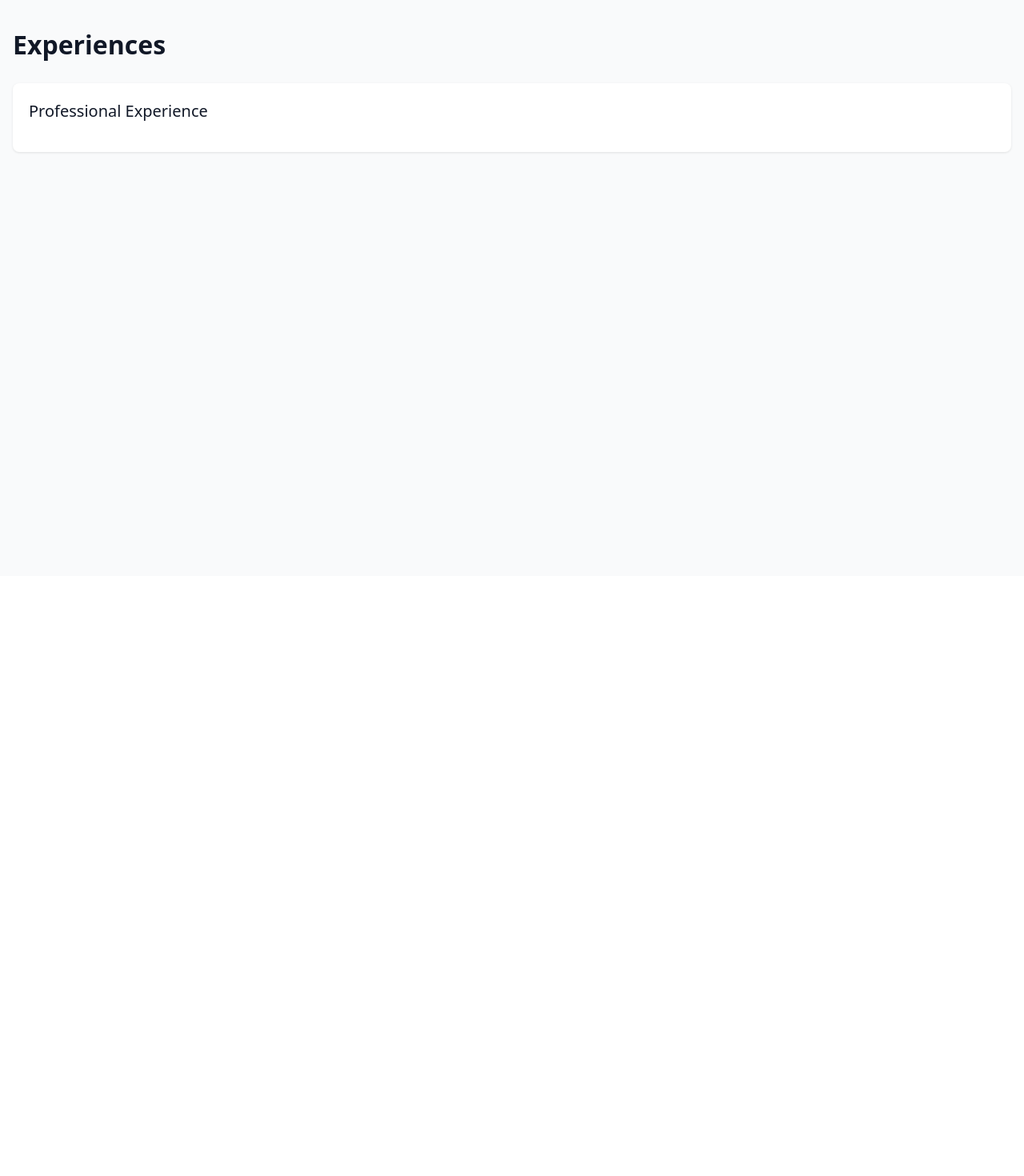
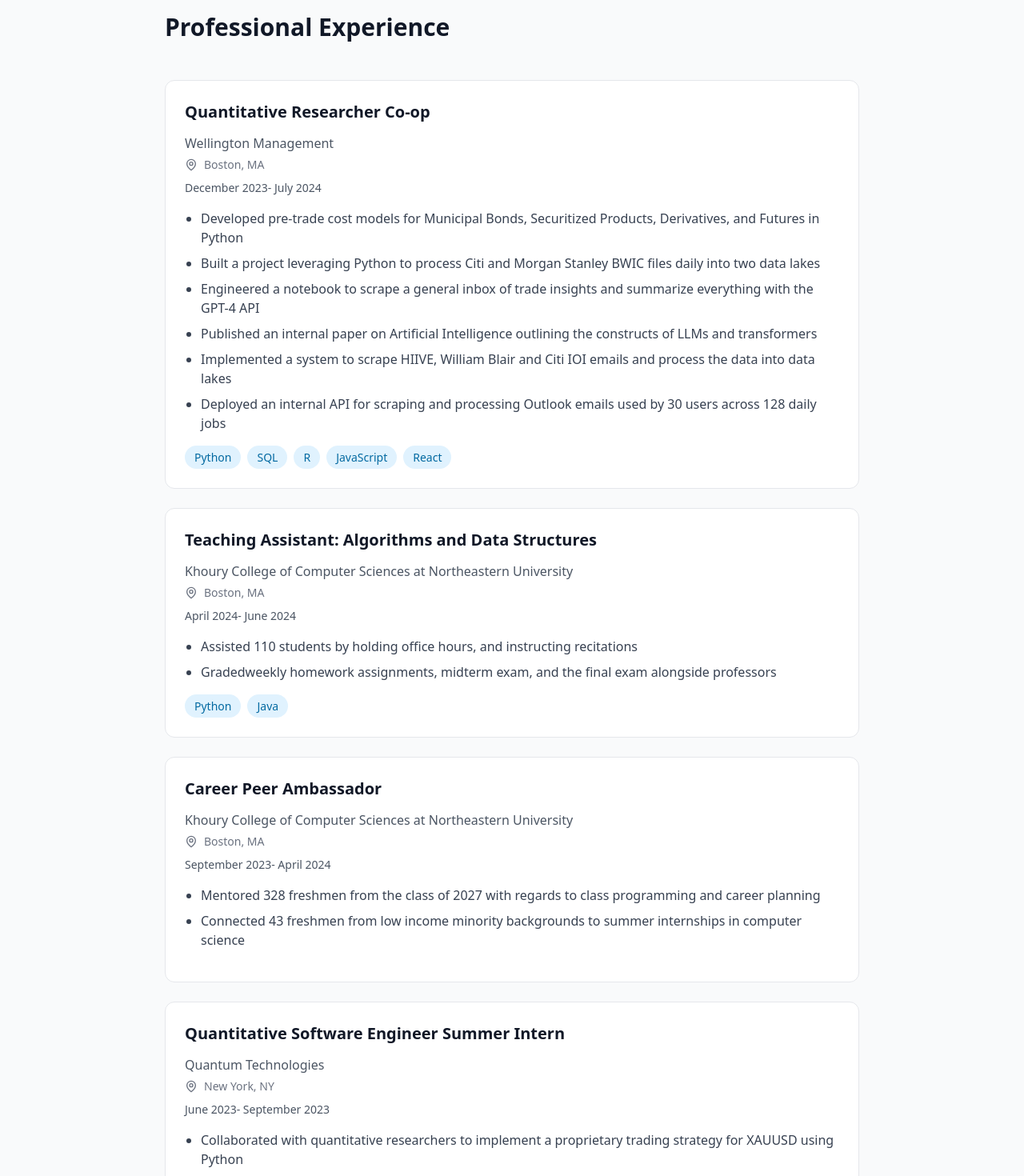
Before and after one commit to Tarif-Khan/tarif-khan.github.io, a React (Vite) app: page /experiences in a window 1280 px wide. Shown: the part 80-1550 px from the top of the page at 80% size. Before the commit the page ends 800 px from the top, so only its background shows below. Built offline with nearby package versions, Linux system fonts and the light colour scheme.

Commit message:
Experiences Cards Done!!

```diff
--- a/src/pages/Experiences.tsx
+++ b/src/pages/Experiences.tsx
@@ -1,15 +1,131 @@
 import React from 'react';
 import '../styles/experiences.css';
+import { MapPin } from 'lucide-react';
+
+const experienceData = [
+  {
+    id: 1,
+    position: "Quantitative Researcher Co-op",
+    company: "Wellington Management",
+    location: "Boston, MA",
+    date: "December 2023- July 2024",
+    link: "https://www.wellington.com/en",
+    responsibilities: [
+      "Developed pre-trade cost models for Municipal Bonds, Securitized Products, Derivatives, and Futures in Python",
+      "Built a project leveraging Python to process Citi and Morgan Stanley BWIC files daily into two data lakes",
+      "Engineered a notebook to scrape a general inbox of trade insights and summarize everything with the GPT-4 API",
+      "Published an internal paper on Artificial Intelligence outlining the constructs of LLMs and transformers",
+      "Implemented a system to scrape HIIVE, William Blair and Citi IOI emails and process the data into data lakes",
+      "Deployed an internal API for scraping and processing Outlook emails used by 30 users across 128 daily jobs"
+    ],
+    skills: ["Python", "SQL", "R", "JavaScript", "React"]
+  },
+  {
+    id: 2,
+    position: "Teaching Assistant: Algorithms and Data Structures",
+    company: "Khoury College of Computer Sciences at Northeastern University",
+    location: "Boston, MA",
+    date: "April 2024- June 2024",
+    link: "https://www.khoury.northeastern.edu/",
+    responsibilities: [
+      "Assisted 110 students by holding office hours, and instructing recitations",
+      "Gradedweekly homework assignments, midterm exam, and the final exam alongside professors",
+    ],
+    skills: ["Python", "Java"]
+  },
+  {
+    id: 3,
+    position: "Career Peer Ambassador",
+    company: "Khoury College of Computer Sciences at Northeastern University",
+    location: "Boston, MA",
+    date: "September 2023- April 2024",
+    link: "https://www.khoury.northeastern.edu/",
+    responsibilities: [
+      "Mentored 328 freshmen from the class of 2027 with regards to class programming and career planning",
+      "Connected 43 freshmen from low income minority backgrounds to summer internships in computer science",
+    ],
+    skills: []
+  },
+  {
+    id: 4,
+    position: "Quantitative Software Engineer Summer Intern",
+    company: "Quantum Technologies",
+    location: "New York, NY",
+    date: "June 2023- September 2023",
+    responsibilities: [
+      "Collaborated with quantitative researchers to implement a proprietary trading strategy for XAUUSD using Python",
+      "Enhanced the performance of traders through trade cost analysis (TCA) up to a 15% increase in alpha per trade",
+      "Created a SQL-based database to store and manage trade history details for 6200 trades",
+    ],
+    skills: ["Python", "SQL", "Java", "R"]
+  },
+  {
+    id: 5,
+    position: "Software Engineering Co-op",
+    company: "Scotiabank",
+    location: "New York, NY",
+    date: "January 2023- June 2023",
+    link: "https://www.gbm.scotiabank.com/en/about-overview/our-global-presence/united-states-campaign.html/",
+    responsibilities: [
+      "Released a platform to recover lost single as well as grouped trade files sent from Goldman Sachs, JP Morgan, Omgeo, Jane Street and 11 other clients through input of a Swift Reference or Message ID",
+      "Integrated SQL queries extracted from XML property files using JavaSQL to match input to a trade file",
+      "Searched through 6 servers using JSCH to search for, display contents, and present file paths for matching files",
+      "Leveraged Java Swing prioritizing a Multiple Document Interface and JTables for the GUI",
+      "Located and restored 6800 lost trade files in the first two months of release"
+    ],
+    skills: ["Java", "SQL", "XML", "Swift"]
+  },
+  {
+    id: 6,
+    position: "Teaching Assistant: Discrete Structures",
+    company: "Khoury College of Computer Sciences at Northeastern University",
+    location: "Boston, MA",
+    date: "August 2022- December 2022",
+    link: "https://www.khoury.northeastern.edu/",
+    responsibilities: [
+      "Administered weekly office hours and facilitated discussion through Piazza threads for 755 students",
+      "Graded weekly homework assignments, midterm exam, and the final exam alongside professors",
+    ],
+    skills: []
+  },
+];
 
 const Experiences = () => {
   return (
-    <div className="content-wrapper">
-      <h2 className="section-title">Experiences</h2>
-      <div className="experience-container">
-        <div className="experience-section">
-          <h3 className="experience-heading">Professional Experience</h3>
-          {/* Add your resume content here */}
-        </div>
+    <div className="experience-container">
+      <h2 className="text-3xl font-bold text-gray-900 mb-6">Professional Experience</h2>
+      <div className="experience-grid">
+        {experienceData.map((experience) => (
+          <a
+            key={experience.id}
+            href={experience.link}
+            target="_blank"
+            rel="noopener noreferrer"
+            className="experience-card"
+          >
+            <div className="position">{experience.position}</div>
+            <div className="company-info">
+              <div className="company">{experience.company}</div>
+              <div className="location">
+                <MapPin size={16} className="inline mr-1" />
+                {experience.location}
+              </div>
+            </div>
+            <div className="date">{experience.date}</div>
+            <ul className="responsibilities">
+              {experience.responsibilities.map((responsibility, index) => (
+                <li key={index}>{responsibility}</li>
+              ))}
+            </ul>
+            <div className="skills">
+              {experience.skills.map((skill, index) => (
+                <span key={index} className="skill-badge">
+                  {skill}
+                </span>
+              ))}
+            </div>
+          </a>
+        ))}
       </div>
     </div>
   );
--- a/src/styles/experiences.css
+++ b/src/styles/experiences.css
@@ -1,18 +1,87 @@
 .experience-container {
-    background-color: white;
-    border-radius: 0.5rem;
-    box-shadow: 0 1px 3px rgba(0, 0, 0, 0.1);
-    margin-top: 1.5rem;
-    overflow: hidden;
+  max-width: 900px;
+  margin: 2rem auto;
+  padding: 0 1rem;
 }
 
-  .experience-section {
-    padding: 1.25rem;
+.experience-grid {
+  display: flex;
+  flex-direction: column;
+  gap: 1.5rem;
+  padding: 1.5rem 0;
 }
 
-  .experience-heading {
+.experience-card {
+  display: block;
+  background: white;
+  border-radius: 0.75rem;
+  padding: 1.5rem;
+  text-decoration: none;
+  color: inherit;
+  border: 1px solid #e5e7eb;
+  transition: all 0.3s ease;
+}
+
+.experience-card:hover {
+  transform: translateY(-4px);
+  box-shadow: 0 10px 20px rgba(0, 0, 0, 0.1);
+}
+
+.position {
   font-size: 1.25rem;
+  font-weight: 600;
+  color: #111827;
+  margin-bottom: 0.75rem;
+}
+
+.company-info {
+  margin-bottom: 0.5rem;
+}
+
+.company {
   font-weight: 500;
-    color: #111827;
+  color: #4b5563;
+}
+
+.location {
+  color: #6b7280;
+  font-size: 0.875rem;
+  display: flex;
+  align-items: center;
+  gap: 0.25rem;
+  margin-top: 0.25rem;
+}
+
+.date {
+  color: #4b5563;
+  font-size: 0.875rem;
   margin-bottom: 1rem;
 }
+
+.responsibilities {
+  list-style-type: disc;
+  padding-left: 1.25rem;
+  color: #374151;
+  margin-bottom: 1rem;
+}
+
+.responsibilities li {
+  margin-bottom: 0.5rem;
+  line-height: 1.5;
+}
+
+.skills {
+  display: flex;
+  gap: 0.5rem;
+  flex-wrap: wrap;
+  margin-top: 1rem;
+}
+
+.skill-badge {
+  background-color: #e0f2fe;
+  color: #0369a1;
+  padding: 0.25rem 0.75rem;
+  border-radius: 9999px;
+  font-size: 0.875rem;
+  font-weight: 500;
+}
```
Also changed, not shown: 1 other file (tests, documents, lock files or other folders). Lines whose indentation alone changed are shown as unchanged.
